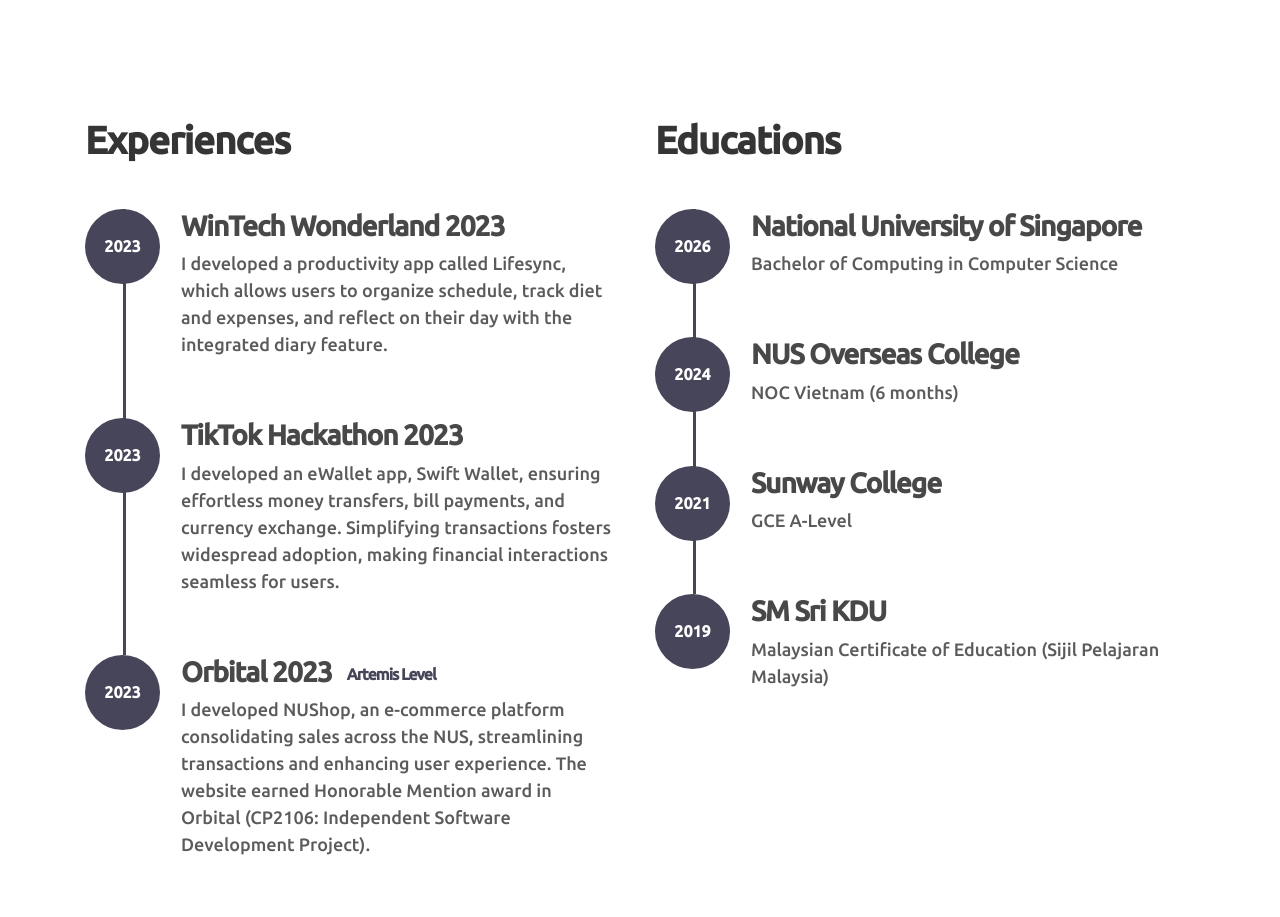
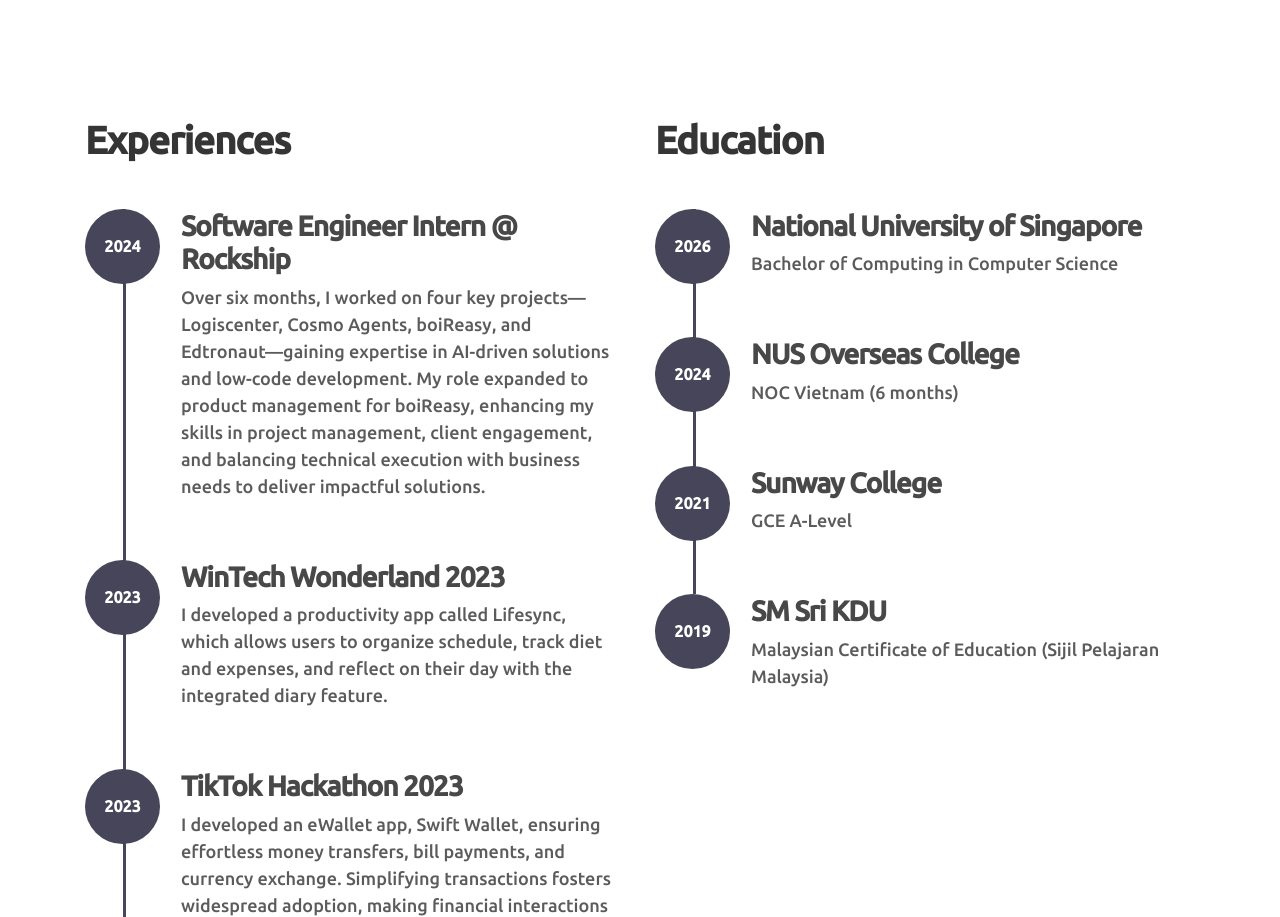
Before and after one commit to yiwern5/personal-portfolio, a plain HTML site: page index.html in a window 1280 px wide. Shown: the part 1417-2334 px from the top of the page. Drawn offline with Linux system fonts and the light colour scheme.

Commit message:
noc experience

```diff
--- a/index.html
+++ b/index.html
@@ -202,6 +202,16 @@
                   <h2 class="mb-4">Experiences</h2>
 
                     <div class="timeline">
+                      <div class="timeline-wrapper">
+                        <div class="timeline-yr">
+                             <span>2024</span>
+                        </div>
+                        <div class="timeline-info">
+                             <h3><span>Software Engineer Intern @ Rockship</span></h3>
+                             <p>Over six months, I worked on four key projects—Logiscenter, Cosmo Agents, boiReasy, and Edtronaut—gaining expertise in AI-driven solutions and low-code development. My role expanded to product management for boiReasy, enhancing my skills in project management, client engagement, and balancing technical execution with business needs to deliver impactful solutions. </p>
+                        </div>
+                      </div>
+
                         <div class="timeline-wrapper">
                              <div class="timeline-yr">
                                   <span>2023</span>
@@ -236,7 +246,7 @@
                 </div>
 
                 <div class="col-lg-6 col-12">
-                  <h2 class="mb-4 mobile-mt-2">Educations</h2>
+                  <h2 class="mb-4 mobile-mt-2">Education</h2>
 
                     <div class="timeline">
                         <div class="timeline-wrapper">
@@ -278,17 +288,6 @@
                               <p>Malaysian Certificate of Education (Sijil Pelajaran Malaysia)</p>
                           </div>
                         </div>
-
-                        <!-- <div class="timeline-wrapper">
-                          <div class="timeline-yr">
-                              <span>2021</span>
-                          </div>
-                          <div class="timeline-info">
-                              <h3><span>Sunway College</span></h3>
-                              <p><a rel="nofollow" href="https://www.facebook.com/tooplate">Tooplate</a> is a great website to download HTML templates without any login or email.</p>
-                          </div>
-                        </div> -->
-
                     </div>
                 </div>
 
```
